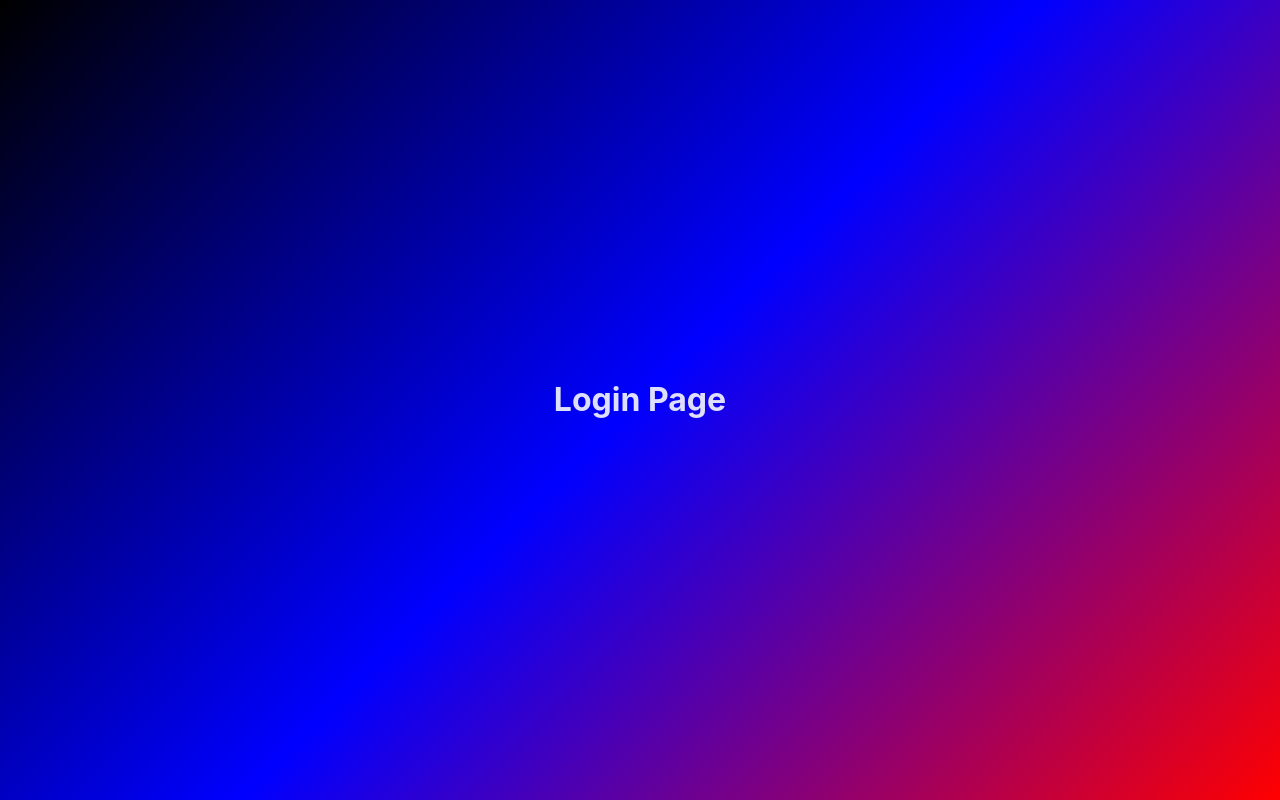
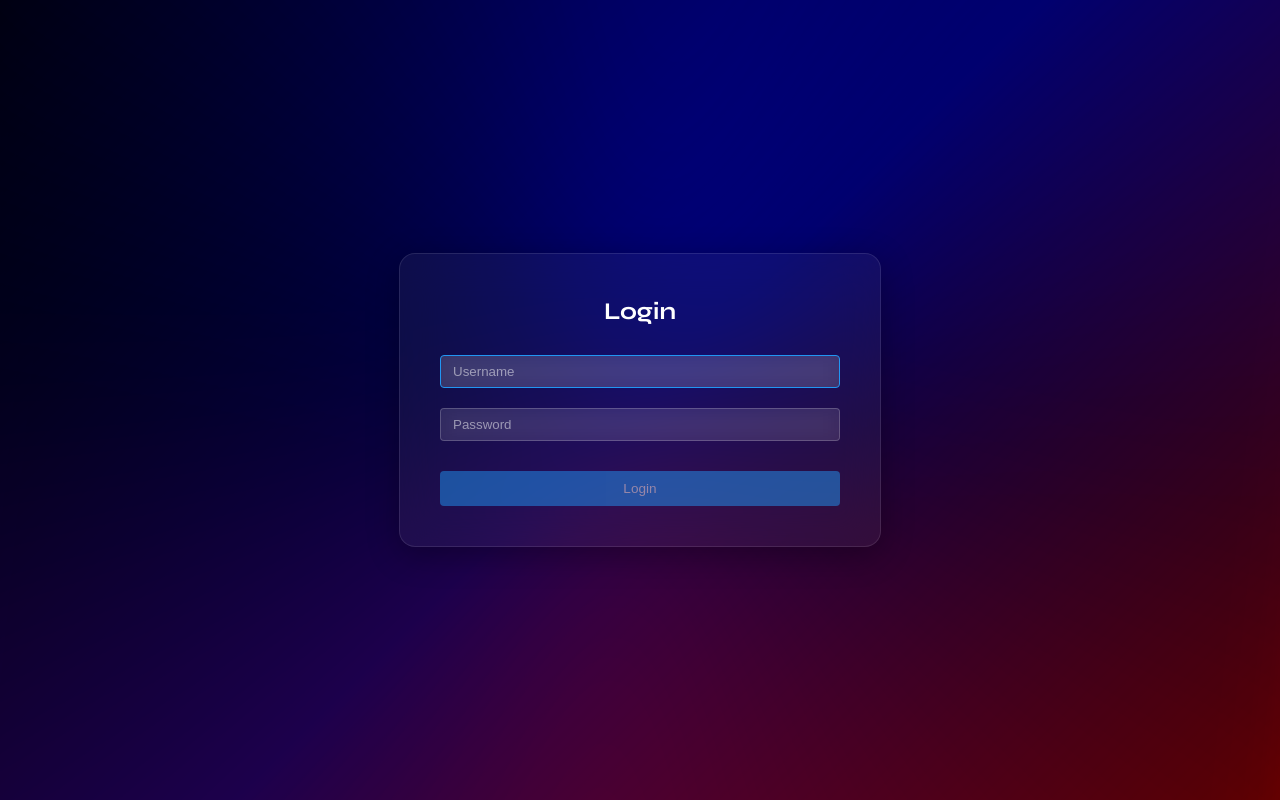
Before and after one commit to KadirIsk/navi-air, a React (Vite) app: page /login in a window 1280 px wide. Built offline with nearby package versions, Linux system fonts and the light colour scheme.

Commit message:
[issue-number] login sayfasi implement edildi

```diff
--- a/src/App.css
+++ b/src/App.css
@@ -1,10 +1,48 @@
 @import url('https://fonts.googleapis.com/css2?family=DM+Mono:wght@400;500&family=Syne:wght@700;800&display=swap');
+
+body {
+  margin: 0;
+  font-family: 'DM Mono', monospace;
+  background-color: #000000;
+  color: #e0e0e0;
+  overflow-x: hidden;
+}
+
+/* Wavy S-like Gradient Background (Red, Black, Blue) */
+body::before {
+  content: "";
+  position: fixed;
+  top: -50%;
+  left: -50%;
+  width: 200%;
+  height: 200%;
+  z-index: -1;
+  background: conic-gradient(
+    from 0deg at 50% 50%,
+    #000000 0%,      /* Black */
+    #4a0000 25%,     /* Dark Red */
+    #000000 50%,     /* Black */
+    #00005a 75%,     /* Dark Blue */
+    #000000 100%     /* Black */
+  );
+  filter: blur(80px);
+  animation: waveSpin 30s linear infinite;
+  opacity: 0.7;
+}
+
+@keyframes waveSpin {
+  from { transform: rotate(0deg); }
+  to { transform: rotate(360deg); }
+}
 
 /* Layout Styles */
 .app-container {
   display: flex;
   flex-direction: column;
   height: 100vh;
+  position: relative;
+  z-index: 1;
+  overflow: hidden; /* Buz efektlerinin taşmasını önlemek için */
 }
 
 .app-header {
@@ -223,6 +261,7 @@
   width: 100%;
   backdrop-filter: blur(10px);
   -webkit-backdrop-filter: blur(10px);
+  box-sizing: border-box;
 }
 
 .search-input::placeholder {
@@ -406,3 +445,50 @@ input[type="date"]::-webkit-calendar-picker-indicator {
   font-weight: 600;
   box-shadow: 0 2px 5px rgba(0,0,0,0.3);
 }
+
+/* Login Page Styles */
+.login-container {
+  display: flex;
+  justify-content: center;
+  align-items: center;
+  height: 100vh;
+  width: 100%;
+  position: relative;
+  z-index: 2;
+  overflow: hidden;
+}
+
+.login-box {
+  background: rgba(255, 255, 255, 0.05);
+  backdrop-filter: blur(20px);
+  -webkit-backdrop-filter: blur(20px);
+  border: 1px solid rgba(255, 255, 255, 0.1);
+  padding: 40px;
+  border-radius: 16px;
+  width: 100%;
+  max-width: 400px;
+  box-shadow: 0 8px 32px 0 rgba(0, 0, 0, 0.3);
+}
+
+.login-box h2 {
+  margin-top: 0;
+  margin-bottom: 25px;
+  text-align: center;
+  color: white;
+  font-family: 'Syne', sans-serif;
+}
+
+.form-group {
+  margin-bottom: 20px;
+}
+
+.error-message {
+  background-color: rgba(244, 67, 54, 0.2);
+  color: #ff8a80;
+  padding: 10px;
+  border-radius: 4px;
+  margin-bottom: 20px;
+  text-align: center;
+  font-size: 0.9rem;
+  border: 1px solid rgba(244, 67, 54, 0.3);
+}
--- a/src/App.tsx
+++ b/src/App.tsx
@@ -1,4 +1,4 @@
-import { BrowserRouter, Routes, Route, Navigate } from 'react-router-dom';
+import { BrowserRouter, Routes, Route, Navigate, Outlet } from 'react-router-dom';
 import Login from './pages/Login';
 import MainLayout from './layout/MainLayout';
 import Locations from './pages/Locations';
@@ -6,12 +6,21 @@ import Transportations from './pages/Transportations';
 import RoutesPage from './pages/RoutesPage';
 import './App.css';
 
+const ProtectedRoute = () => {
+  const token = localStorage.getItem('accessToken');
+  if (!token) {
+    return <Navigate to="/login" replace />;
+  }
+  return <Outlet />;
+};
+
 function App() {
   return (
     <BrowserRouter>
       <Routes>
         <Route path="/login" element={<Login />} />
 
+        <Route element={<ProtectedRoute />}>
           {/* Ana Uygulama Yapısı */}
           <Route path="/" element={<MainLayout />}>
             <Route index element={<Navigate to="/routes" replace />} />
@@ -19,6 +28,7 @@ function App() {
             <Route path="transportations" element={<Transportations />} />
             <Route path="routes" element={<RoutesPage />} />
           </Route>
+        </Route>
       </Routes>
     </BrowserRouter>
   );
--- a/src/pages/Login.tsx
+++ b/src/pages/Login.tsx
@@ -1,10 +1,82 @@
-import React from 'react';
+import React, { useState } from 'react';
+import { useNavigate } from 'react-router-dom';
+import { login } from '../services/authService';
 
 const Login: React.FC = () => {
+  const [username, setUsername] = useState('');
+  const [password, setPassword] = useState('');
+  const [loading, setLoading] = useState(false);
+  const [error, setError] = useState('');
+  const navigate = useNavigate();
+
+  const handleLogin = async (e: React.FormEvent) => {
+    e.preventDefault();
+    if (!username || !password) return;
+
+    setLoading(true);
+    setError('');
+
+    try {
+      const response = await login(username, password);
+      if (response.code === 'success') {
+        localStorage.setItem('accessToken', response.data.accessToken);
+        localStorage.setItem('refreshToken', response.data.refreshToken);
+        navigate('/');
+      } else {
+        setError(response.message || 'Login failed');
+      }
+    } catch (err) {
+      console.error(err);
+      setError('An error occurred during login. Please try again.');
+    } finally {
+      setLoading(false);
+    }
+  };
+
+  const isButtonEnabled = username.trim().length > 0 && password.trim().length > 0 && !loading;
+
   return (
-    <div style={{ display: 'flex', justifyContent: 'center', alignItems: 'center', height: '100vh' }}>
-      <h1>Login Page</h1>
-      {/* Login formu buraya gelecek */}
+    <div className="login-container">
+      <div className="login-box">
+        <h2>Login</h2>
+        {error && <div className="error-message">{error}</div>}
+        <form onSubmit={handleLogin}>
+          <div className="form-group">
+            <input
+              type="text"
+              placeholder="Username"
+              value={username}
+              onChange={(e) => setUsername(e.target.value)}
+              className="search-input"
+              autoFocus
+            />
+          </div>
+          <div className="form-group">
+            <input
+              type="password"
+              placeholder="Password"
+              value={password}
+              onChange={(e) => setPassword(e.target.value)}
+              className="search-input"
+            />
+          </div>
+          <button
+            type="submit"
+            className="btn-action btn-edit"
+            disabled={!isButtonEnabled}
+            style={{
+              width: '100%',
+              marginTop: '10px',
+              padding: '10px',
+              opacity: isButtonEnabled ? 1 : 0.5,
+              cursor: isButtonEnabled ? 'pointer' : 'not-allowed',
+              boxSizing: 'border-box'
+            }}
+          >
+            {loading ? 'Logging in...' : 'Login'}
+          </button>
+        </form>
+      </div>
     </div>
   );
 };
--- /dev/null
+++ b/src/services/authService.ts
@@ -0,0 +1,20 @@
+import client from '../api/client';
+
+export interface AuthResponse {
+  data: {
+    accessToken: string;
+    refreshToken: string;
+  };
+  code: string;
+  message: string;
+}
+
+export const login = async (username: string, password: string): Promise<AuthResponse> => {
+  const response = await client.post<AuthResponse>('/auth/login', { username, password });
+  return response.data;
+};
+
+export const refreshToken = async (token: string): Promise<AuthResponse> => {
+  const response = await client.post<AuthResponse>('/auth/refresh', { refreshToken: token });
+  return response.data;
+};
```
Lines whose indentation alone changed are shown as unchanged.
